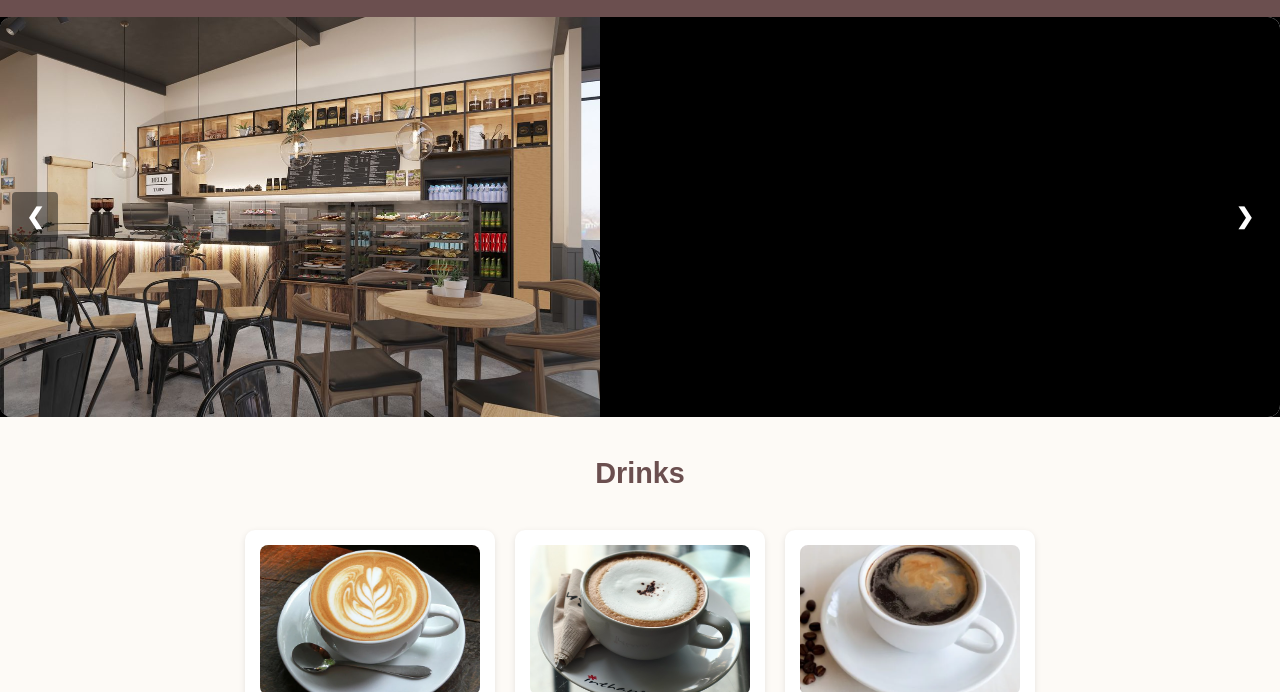
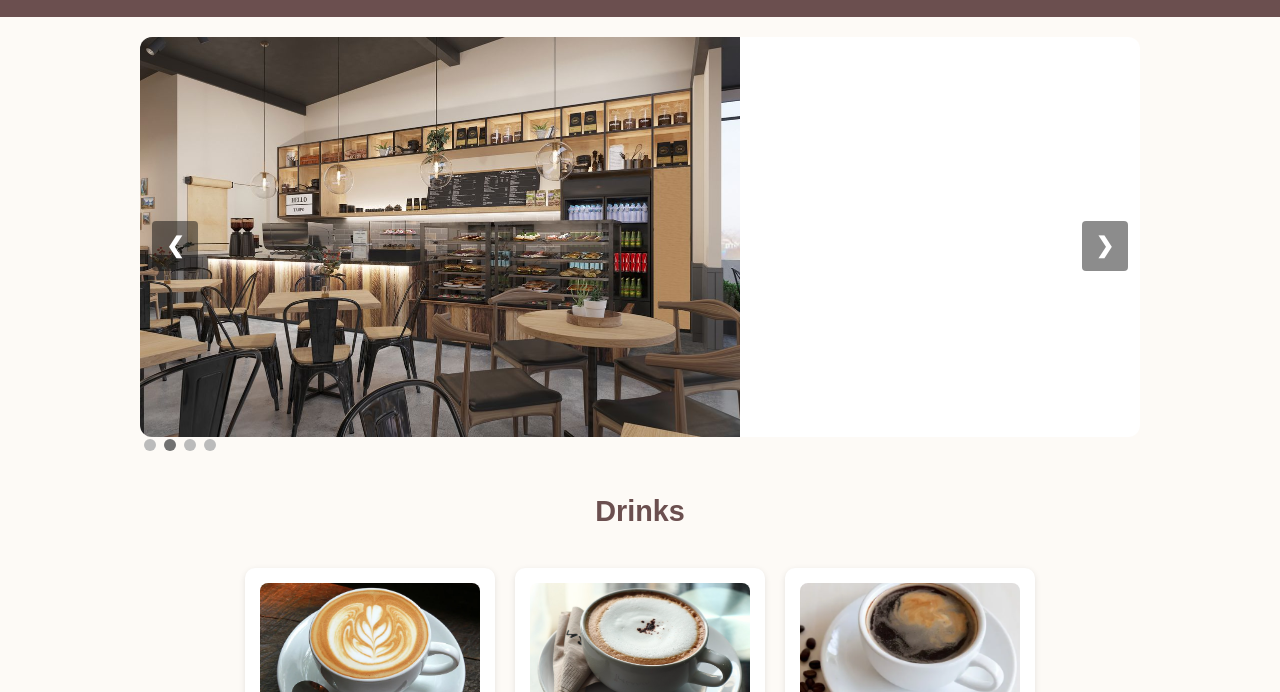
Before and after one commit to AfifahOmar/test, a plain HTML site: page index.html in a window 1280 px wide. Shown: the part 108-800 px from the top of the page. Drawn offline with Linux system fonts and the light colour scheme.

Commit message:
Update style.css

```diff
--- a/style.css
+++ b/style.css
@@ -18,44 +18,40 @@ header p { margin: 5px 0 0; }
 /* --- Slideshow (banner) --- */
 .slideshow {
   position: relative;
-  max-width: 100%;
+  max-width: 1000px;
+  margin: 20px auto;
+}
+
+.slides-wrapper {
+  width: 100%;
   height: 400px; /* fixed banner height */
   overflow: hidden;
-  background: #000; /* background color fills around images */
+  border-radius: 12px;
+  background: #fff;
 }
 
-/* viewport that clips overflow */
-.slides-wrapper {
-  width: 100%;
-  height: 400px;        /* banner height */
-  overflow: hidden;
-  border-radius: 12px;
-  background: #fff;     /* white bars when image aspect differs */
-  box-shadow: 0 4px 8px rgba(0,0,0,0.2);
+.slides-track {
+  display: flex;
+  height: 100%;
+  transition: transform 0.6s ease-in-out;
 }
 
-/* track that will be translated in JS (flex row) */
-.slides-track {
+.slide {
+  flex: 0 0 100%;
+  height: 100%;
   display: flex;
-  transition: transform 0.5s ease-in-out;
-}
-/* each slide is exactly the wrapper width */
-.slide {
-  min-width: 100%;
-  height: 400px; /* same as .slideshow */
-  display: flex;
-  align-items: center;     /* vertically center */
-  justify-content: center; /* horizontally center */
-  background: #000; /* prevents gaps */
+  align-items: center;
+  justify-content: center;
+  background: #fff;
 }
 
-/* show full image without cropping or zooming */
 .slide img {
   max-width: 100%;
   max-height: 100%;
-  object-fit: contain; /* keep full image visible */
+  object-fit: contain;
   display: block;
 }
+
 
 /* Prev/Next buttons */
 .prev, .next {
```
